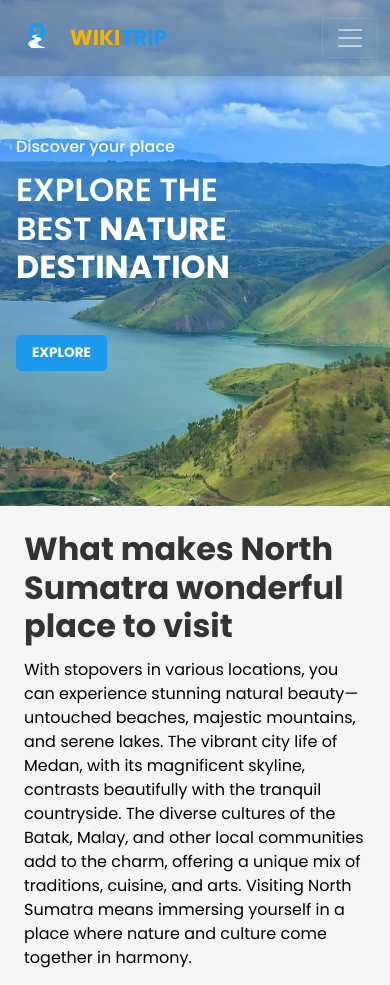
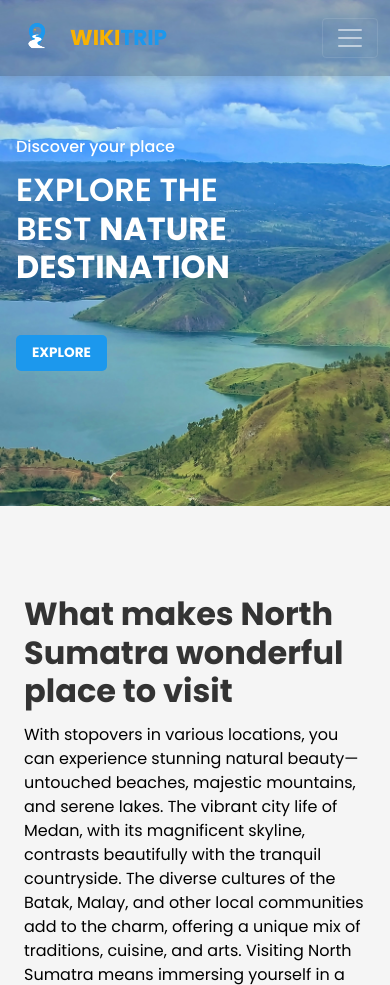
Before and after one commit to feliceyovita/Kelompok-3.5, a PHP site: page /category.php in a window 390 px wide. Shown: the top 985 px of the page. Run offline with PHP 8.4, Linux system fonts and the light colour scheme; data comes from the database, SQL or seed files in the repository.

Commit message:
membuat agar judul di tourism place pas responsif ga ketutupan navbar

```diff
--- a/css/style.css
+++ b/css/style.css
@@ -1180,6 +1180,43 @@ form.sign-in-form {
         /* Adjust the height as needed for smaller devices */
     }
 }
+@media (max-width: 1200px) {
+    .main-content {
+        padding: 3rem 2%;
+        /* Increase the top padding to move content down */
+    }
+
+    .content-title {
+        font-size: 2.5rem;
+        margin-top: 50px;
+        /* Add top margin to create additional space */
+    }
+}
+@media (max-width: 575px) {
+    .main-content {
+        padding: 3rem 2%;
+        /* Increase the top padding to move content down */
+    }
+
+    .content-title {
+        font-size: 2.5rem;
+        margin-top: 60px;
+        /* Add top margin to create additional space */
+    }
+}
+
+@media (max-width: 480px) {
+    .main-content {
+        padding: 4rem 2%;
+        /* Further increase padding for smaller screens */
+    }
+
+    .content-title {
+        font-size: 2rem;
+        margin-top: 65px;
+        /* Increase top margin for better spacing */
+    }
+}
 .explore-title {
     font-size: 2rem;
     font-weight: 700;
```
